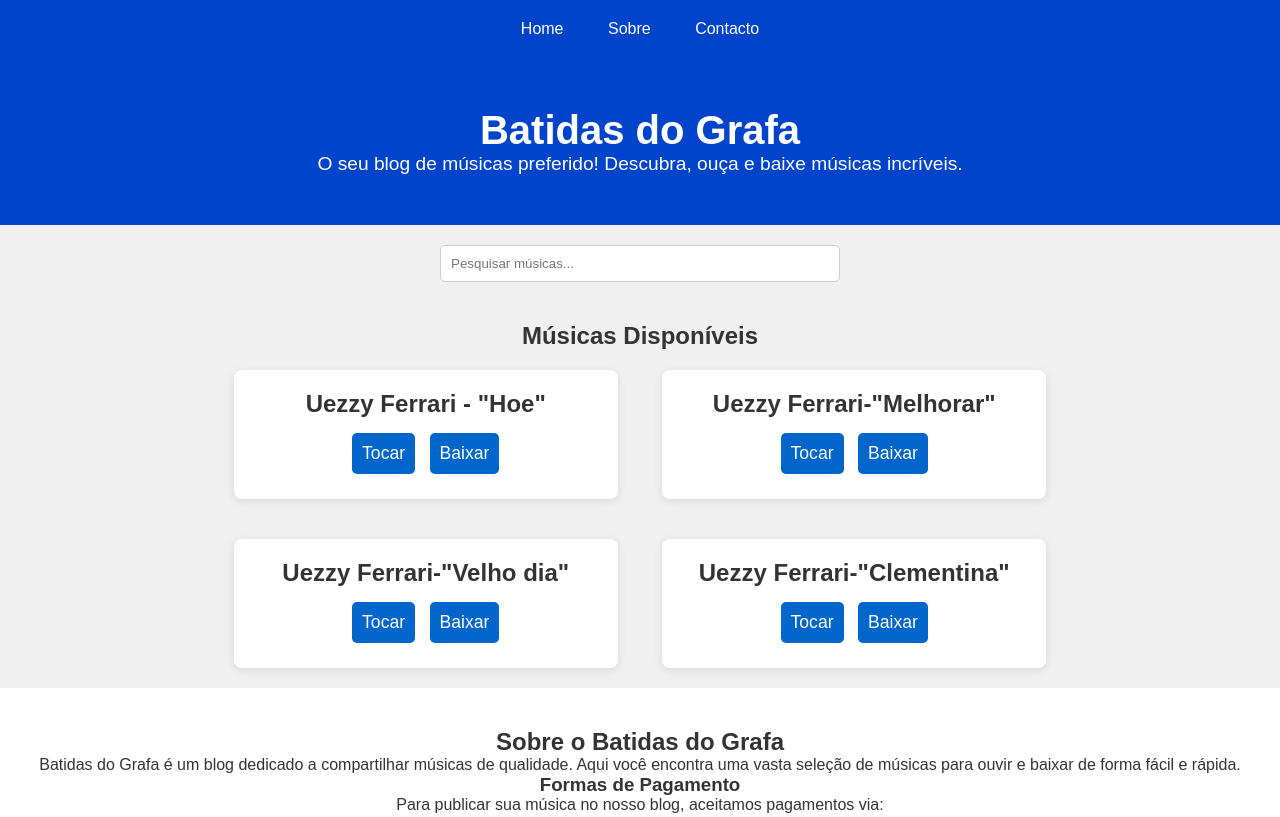
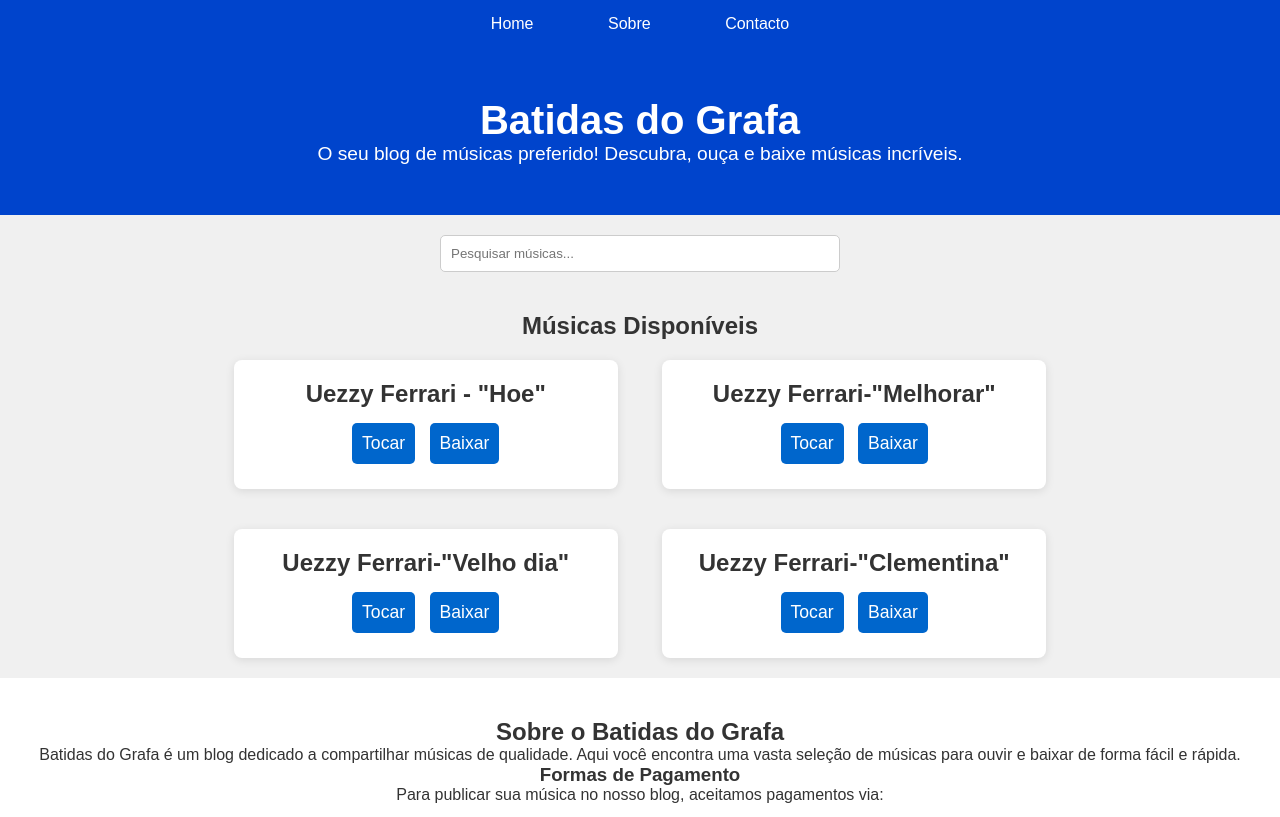
Before and after one commit to batidasdografa/Batidas-do-Grafa-, a plain HTML site: page index.html in a window 1280 px wide. Shown: the top 817 px of the page. Drawn offline with Linux system fonts and the light colour scheme.

Commit message:
Update style.css

```diff
--- a/style.css
+++ b/style.css
@@ -16,7 +16,7 @@ body {
 /* Menu de Navegação */
 nav {
     background-color: #0044cc;
-    padding: 20px 0;
+    padding: 15px 0;
     text-align: center;
 }
 
@@ -26,13 +26,15 @@ nav ul {
 
 nav ul li {
     display: inline;
-    margin: 0 20px;
+    margin: 0 15px;
 }
 
 nav ul li a {
     color: white;
     text-decoration: none;
     font-size: 1em;
+    padding: 20px;
+    margin: 0;
 }
 
 nav ul li a:hover {
```
